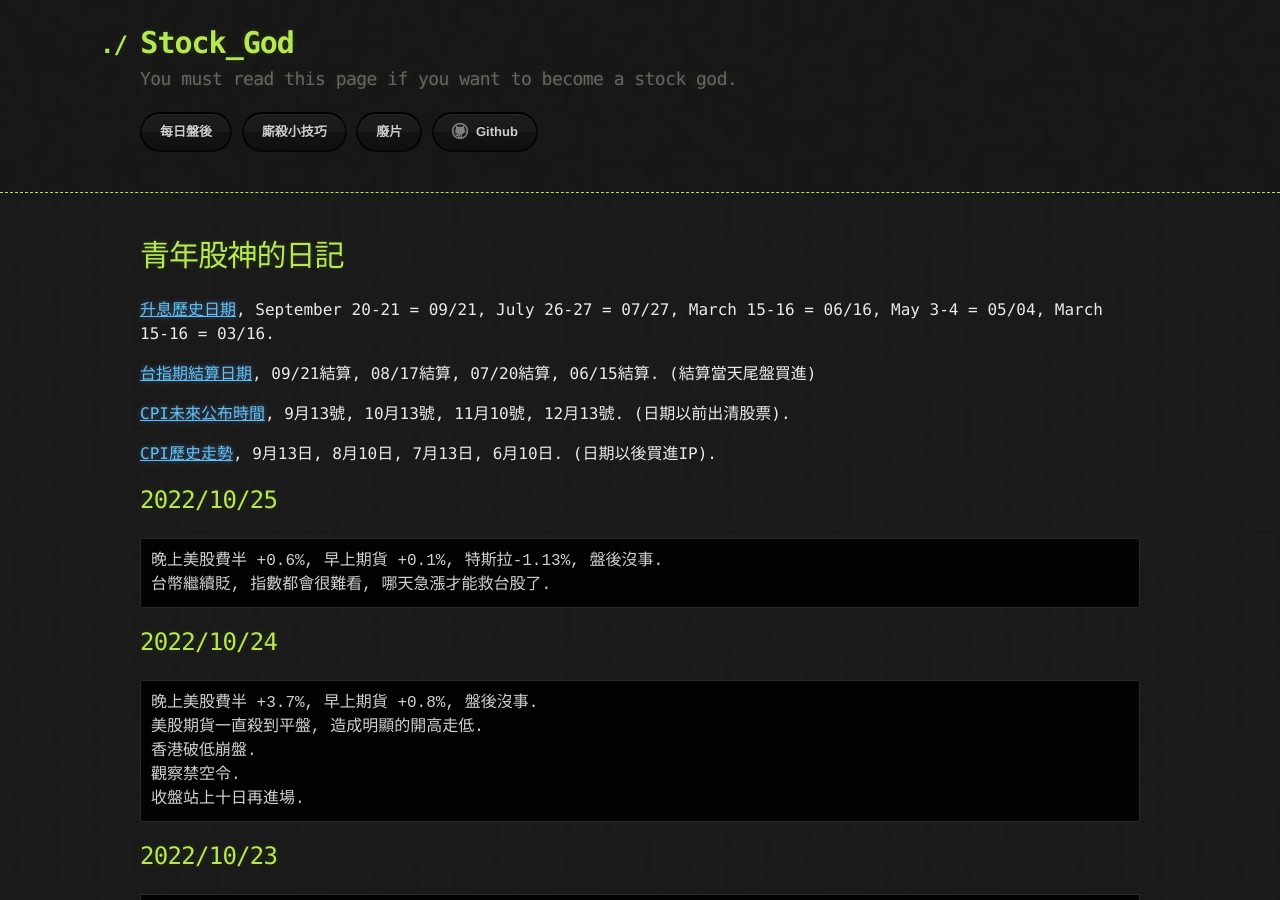
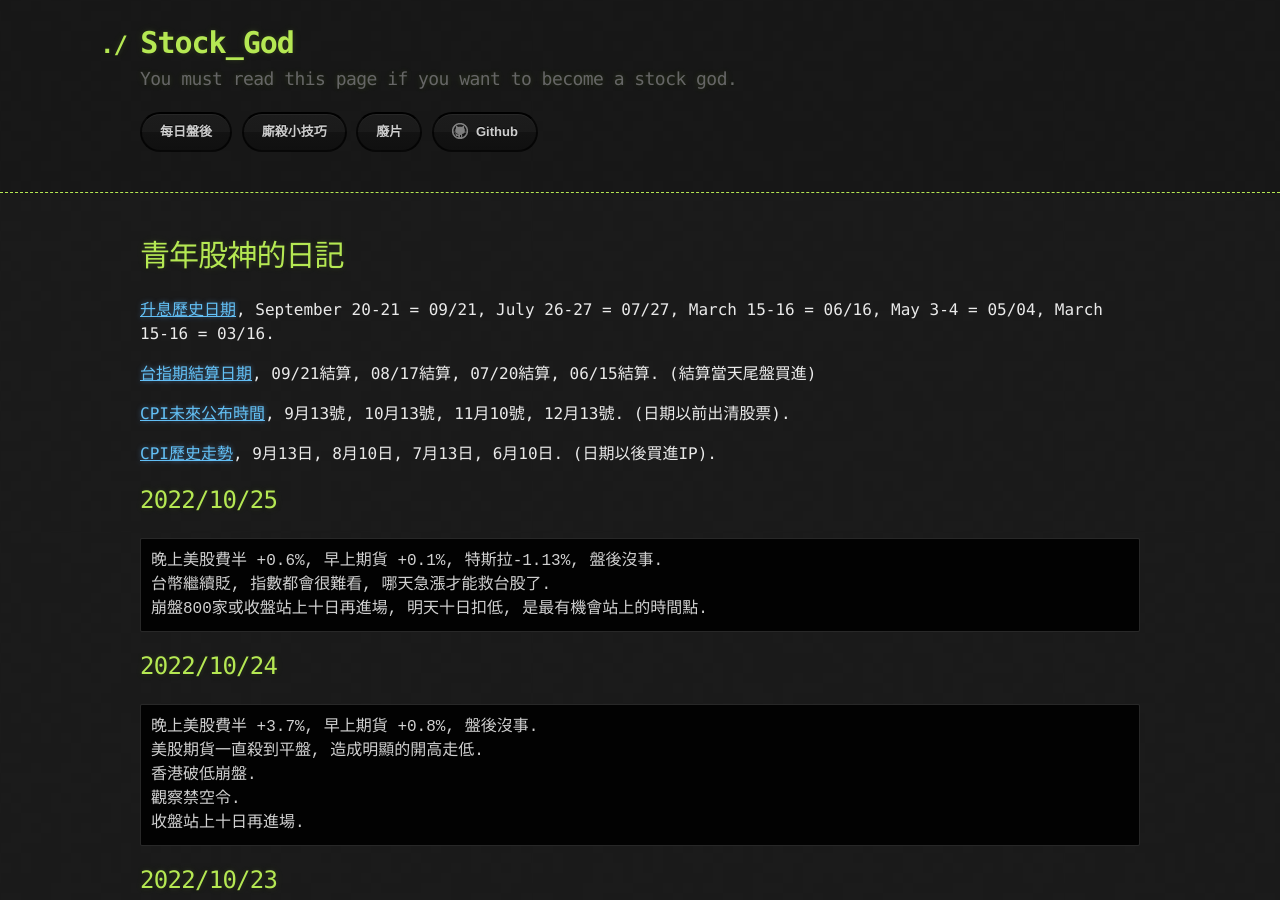
Before and after one commit to lepg5487/Stock_God, a Jekyll site: the page built from index.md, in a window 1280 px wide and 900 px high. Built offline with Jekyll 4.4.1, drawn with Linux system fonts in a browser that asks for light colours; our own code applies the rules of GitHub Pages for plain Markdown files.

Commit message:
Update index.md

````diff
--- a/index.md
+++ b/index.md
@@ -16,6 +16,7 @@ layout: testlayouts
 ```
 晚上美股費半 +0.6%, 早上期貨 +0.1%, 特斯拉-1.13%, 盤後沒事.
 台幣繼續貶, 指數都會很難看, 哪天急漲才能救台股了.
+崩盤800家或收盤站上十日再進場, 明天十日扣低, 是最有機會站上的時間點.
 ```
 
 ## 2022/10/24
````
